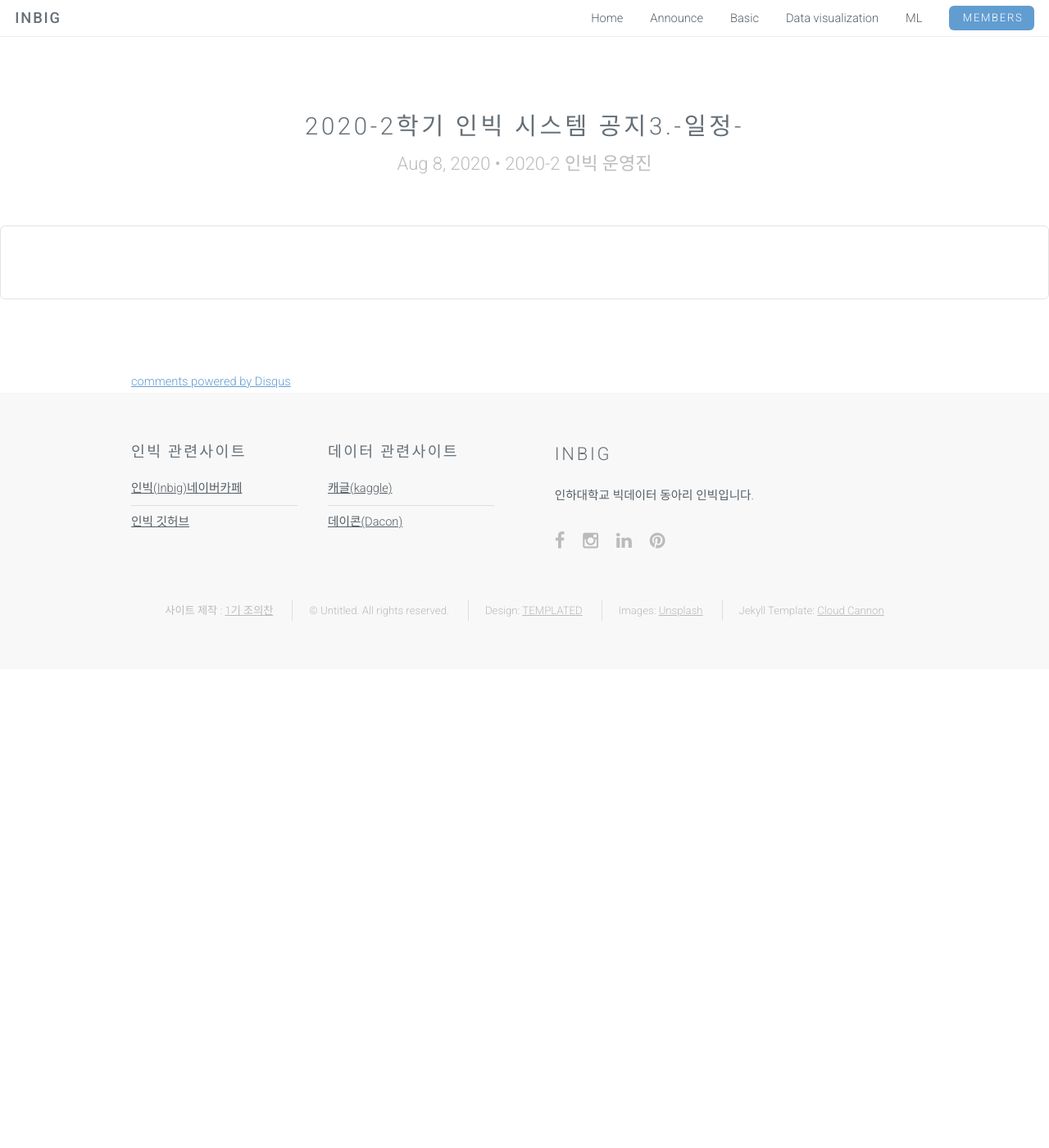
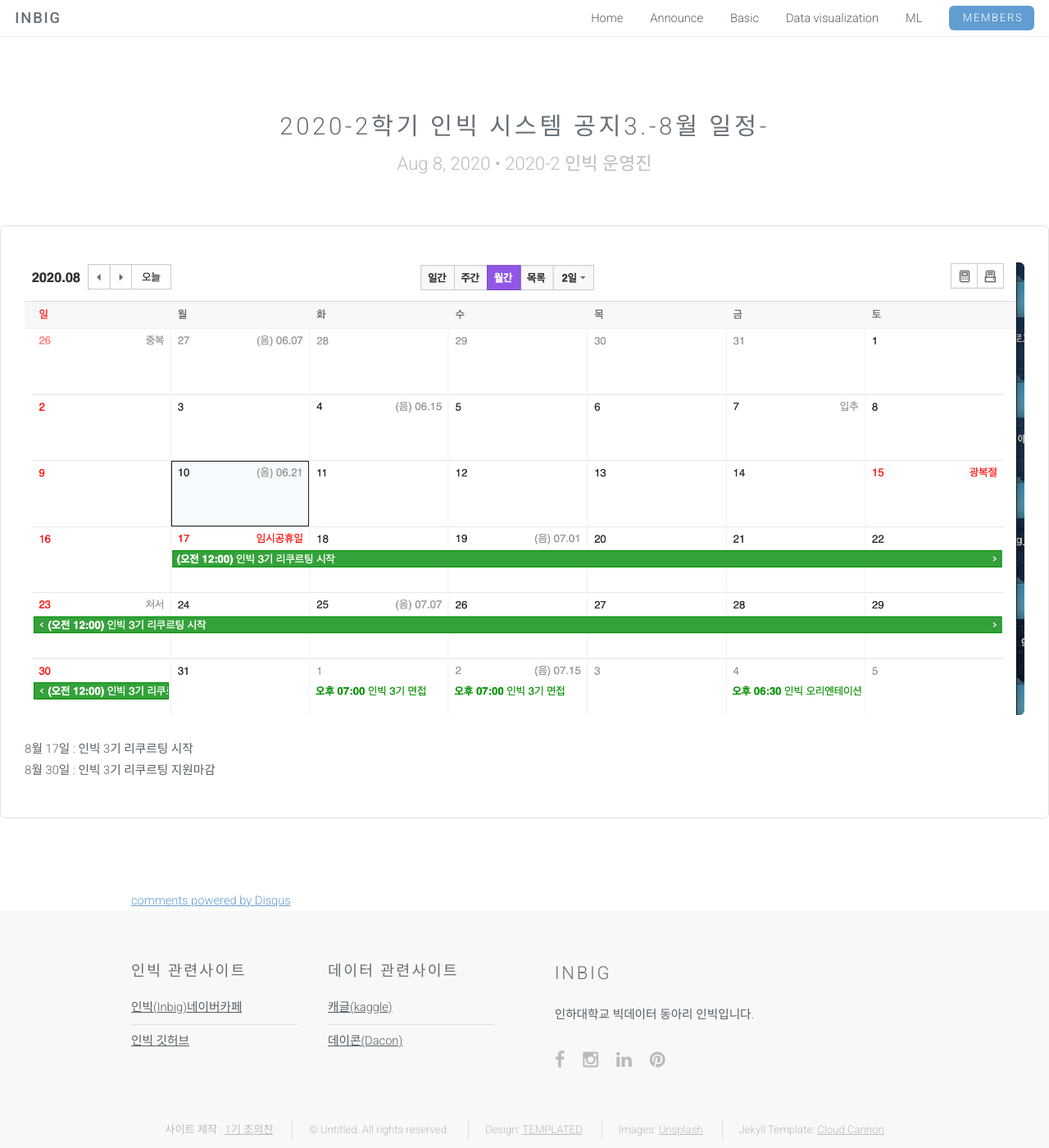
Before and after one commit to inbig/inbig.github.io, a Jekyll site: the page built from _posts/Announce/2020-08-08-a3.markdown, in a window 1280 px wide and 1400 px high. Shown: the whole window at 82% size. Built offline with Jekyll 4.4.1, drawn with Linux system fonts in a browser that asks for light colours; comment, search, counter and statistics services are not loaded.

Commit message:
dfsfdsfd

```diff
--- a/_posts/Announce/2020-08-08-a3.markdown
+++ b/_posts/Announce/2020-08-08-a3.markdown
@@ -1,7 +1,12 @@
 ---
 layout: post
-title:  "2020-2학기 인빅 시스템 공지3.-일정-"
-date:   2020-08-8 19:17:44
+title:  "2020-2학기 인빅 시스템 공지3.-8월 일정-"
+date:   2020-08-08 19:17:44
 categories: [Announce]
 author : "2020-2 인빅 운영진"
 ---
+
+<img src="{{ site.baseurl }}/images/202008.png"  class= "fit image">
+
+8월 17일 : 인빅 3기 리쿠르팅 시작 <br>
+8월 30일 : 인빅 3기 리쿠르팅 지원마감
```
Also changed, not shown: images/202008.png (added), images/202009.png (added), 1 other file.
